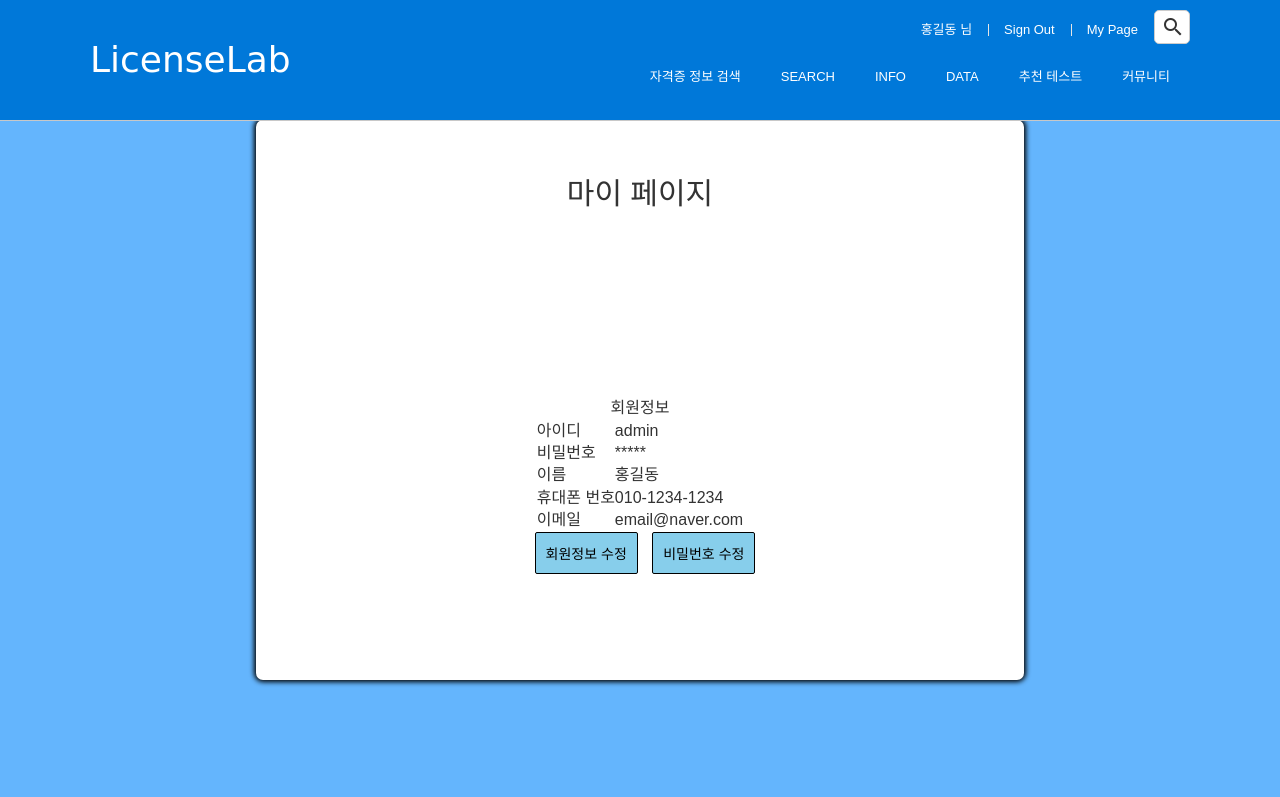
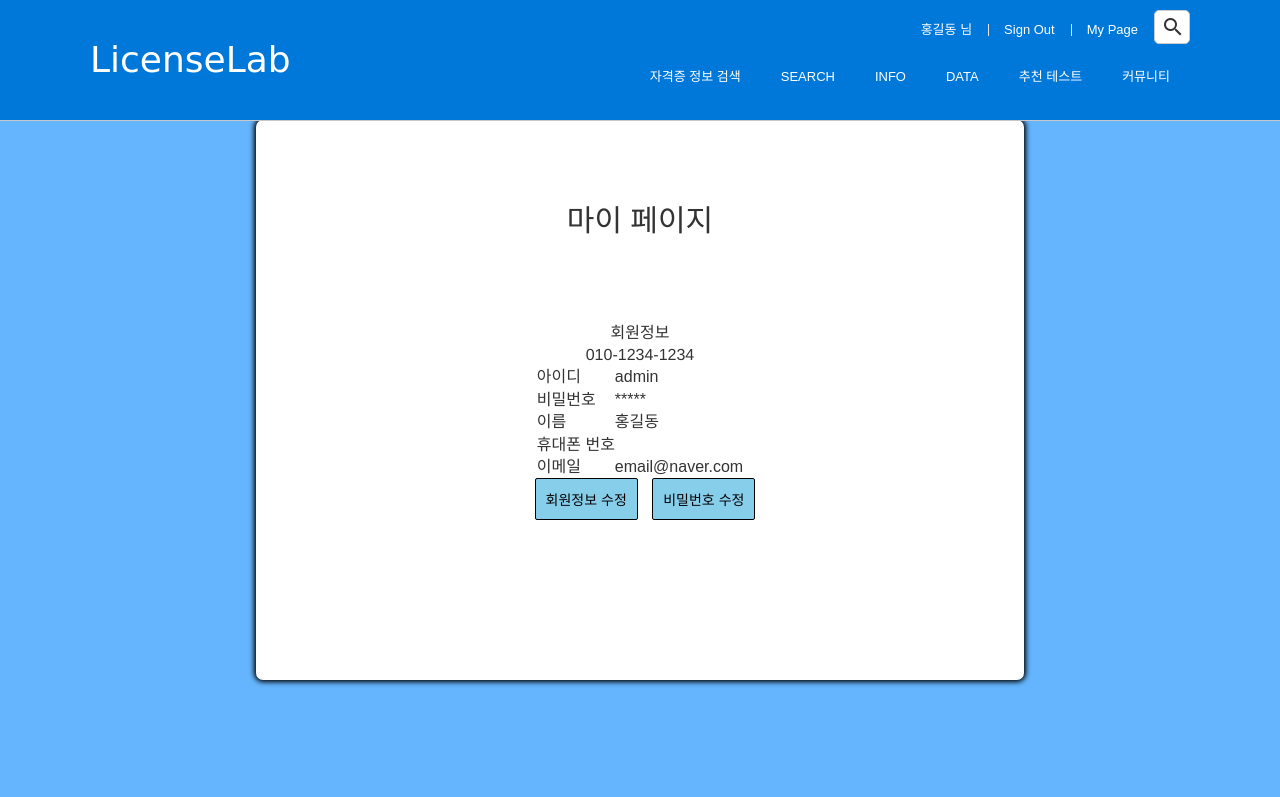
Before and after one commit to kimwoojin0081/LicenseLab, a website: page signin/Mypage.html in a window 1280 px wide. Shown: the top 797 px of the page. Drawn offline with nearby package versions, Linux system fonts and the light colour scheme.

Commit message:
Add files via upload

```diff
--- a/signin/Mypage.html
+++ b/signin/Mypage.html
@@ -20,7 +20,7 @@
     <div class="Mybody">
               <main id="main-holder">
 
-                <h1 id="mypage-header">마이 페이지</h1><br/>
+                <h1 id="mypage-header">마이 페이지</h1>
 
                 <form id="mypage-form">
                   <table id="mypage_body" border="3">
@@ -28,23 +28,23 @@
                     <tbody>
                       <tr>
                         <td>아이디</td>
-                        <td><strong id="user_id">admin</strong></td>
+                        <td id="user_id">admin</td>
                       </tr>
                       <tr>
                         <td>비밀번호</td>
-                        <td><strong id="user_psw">*****</strong></td>
+                        <td id="user_psw">*****</td>
                       </tr>
                       <tr>
                         <td>이름</td>
-                        <td><strong id="user_name">홍길동</strong></td>
+                        <td id="user_name">홍길동</td>
                       </tr>
                       <tr>
                         <td>휴대폰 번호</td>
-                        <td><strong id="user_num">010-1234-1234</strong></td>
+                        <tdid="user_num">010-1234-1234</td>
                       </tr>
                       <tr>
                         <td>이메일</td>
-                        <td><strong id="user_email">email@naver.com</strong></td>
+                        <td id="user_email">email@naver.com</td>
                       </tr>
                     </tbody>
                   </table>
```
